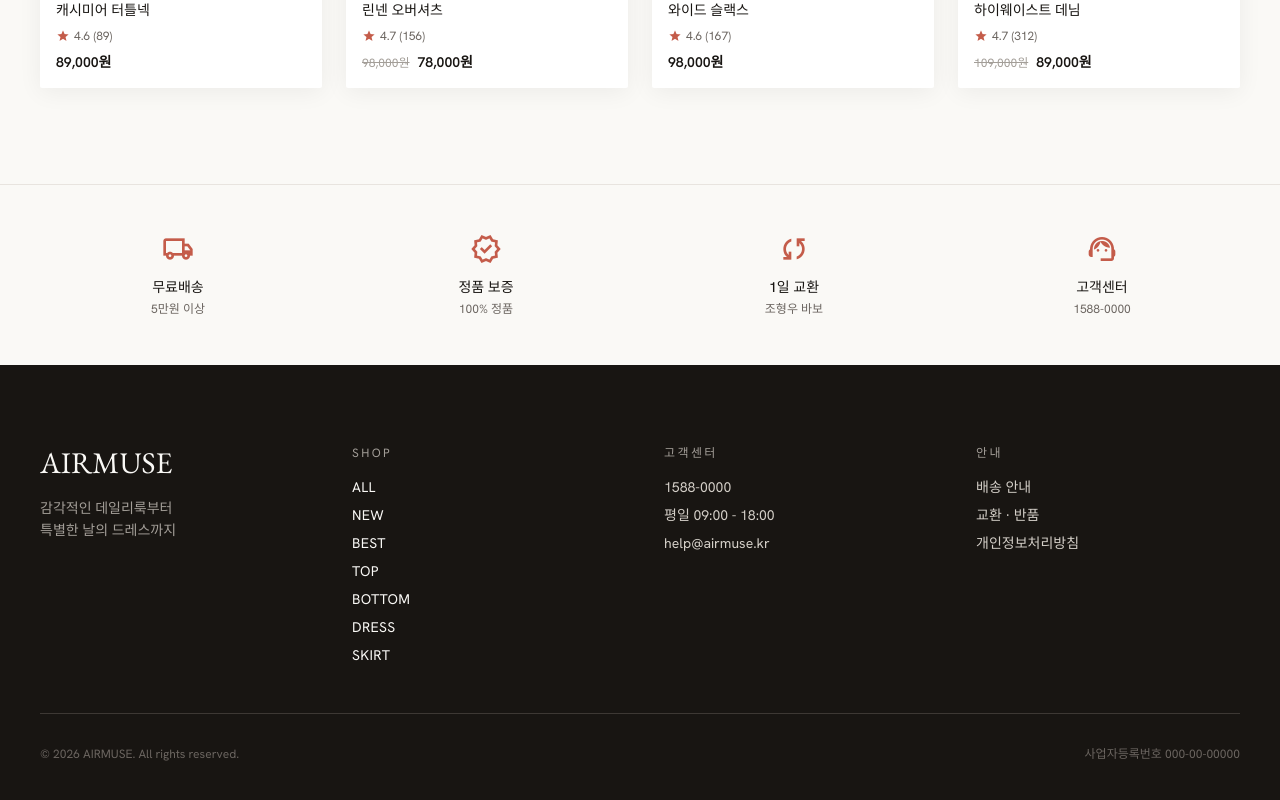
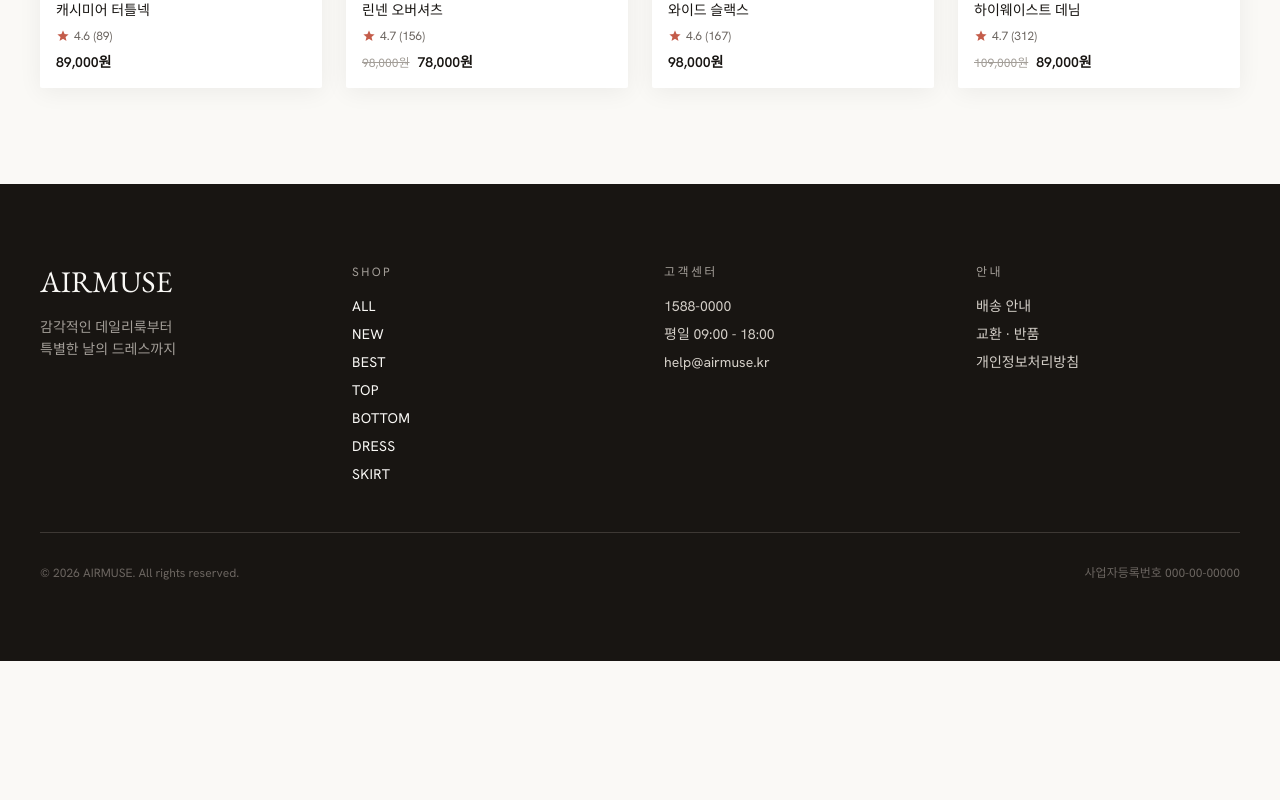
Before and after one commit to jaeohsumin-max/-, a React (Vite) app: page / in a window 1280 px wide. Shown: the part 3098-3898 px from the top of the page. After the commit the page ends 3759 px from the top, so only its background shows below. Built offline with nearby package versions, Linux system fonts and the light colour scheme.

Commit message:
Remove homepage trust badges section.

```diff
--- a/src/page/HomePage.jsx
+++ b/src/page/HomePage.jsx
@@ -170,25 +170,6 @@ export default function HomePage() {
         </div>
       </section>
 
-      {/* Trust */}
-      <section className="border-t border-[#e8e4df] py-12">
-        <div className="max-w-7xl mx-auto px-5 md:px-10 grid grid-cols-2 md:grid-cols-4 gap-8 text-center">
-          {[
-            { icon: "local_shipping", title: "무료배송", desc: "5만원 이상" },
-            { icon: "verified", title: "정품 보증", desc: "100% 정품" },
-            { icon: "sync", title: "1일 교환", desc: "조형우 바보" },
-            { icon: "support_agent", title: "고객센터", desc: "1588-0000" },
-          ].map((item) => (
-            <div key={item.title}>
-              <span className="material-symbols-outlined text-[32px] text-[#c45c4a] mb-3">
-                {item.icon}
-              </span>
-              <p className="font-medium text-sm mb-1">{item.title}</p>
-              <p className="text-xs text-[#6b6560]">{item.desc}</p>
-            </div>
-          ))}
-        </div>
-      </section>
     </>
   );
 }
```
